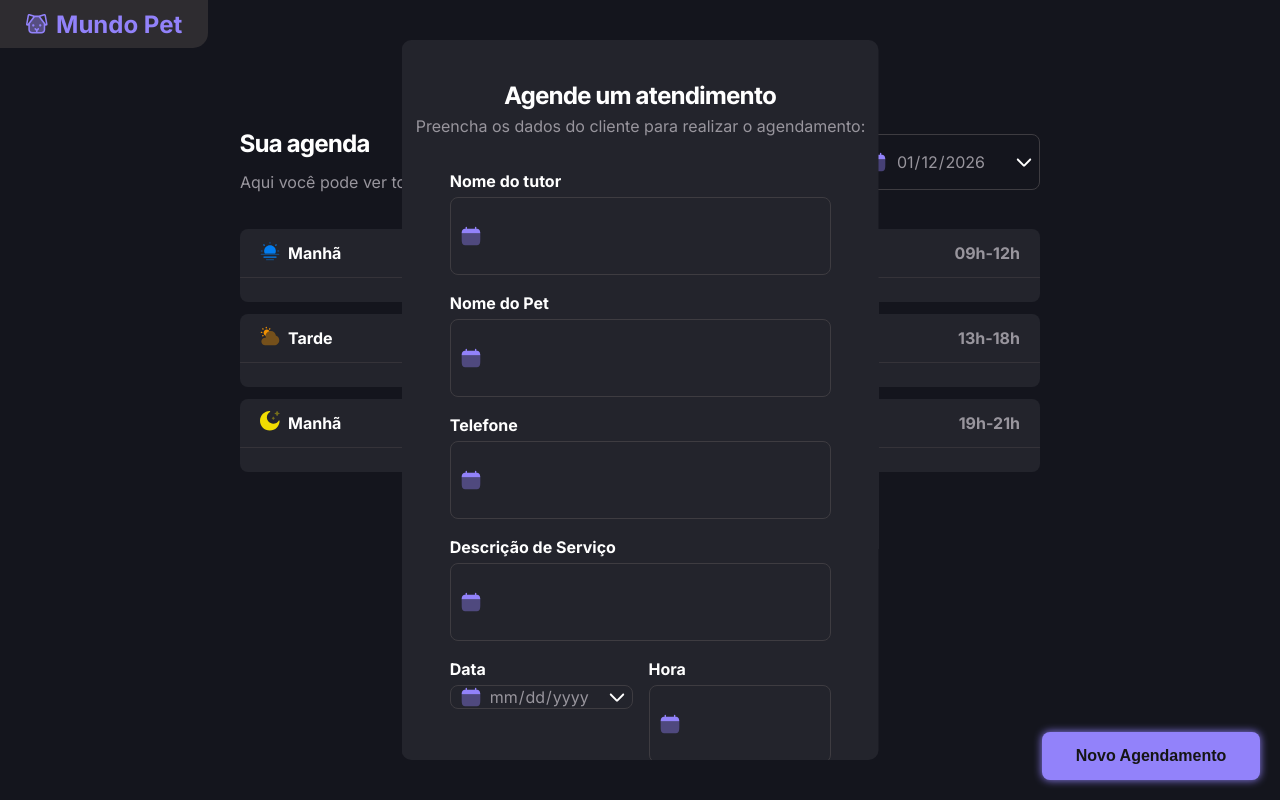
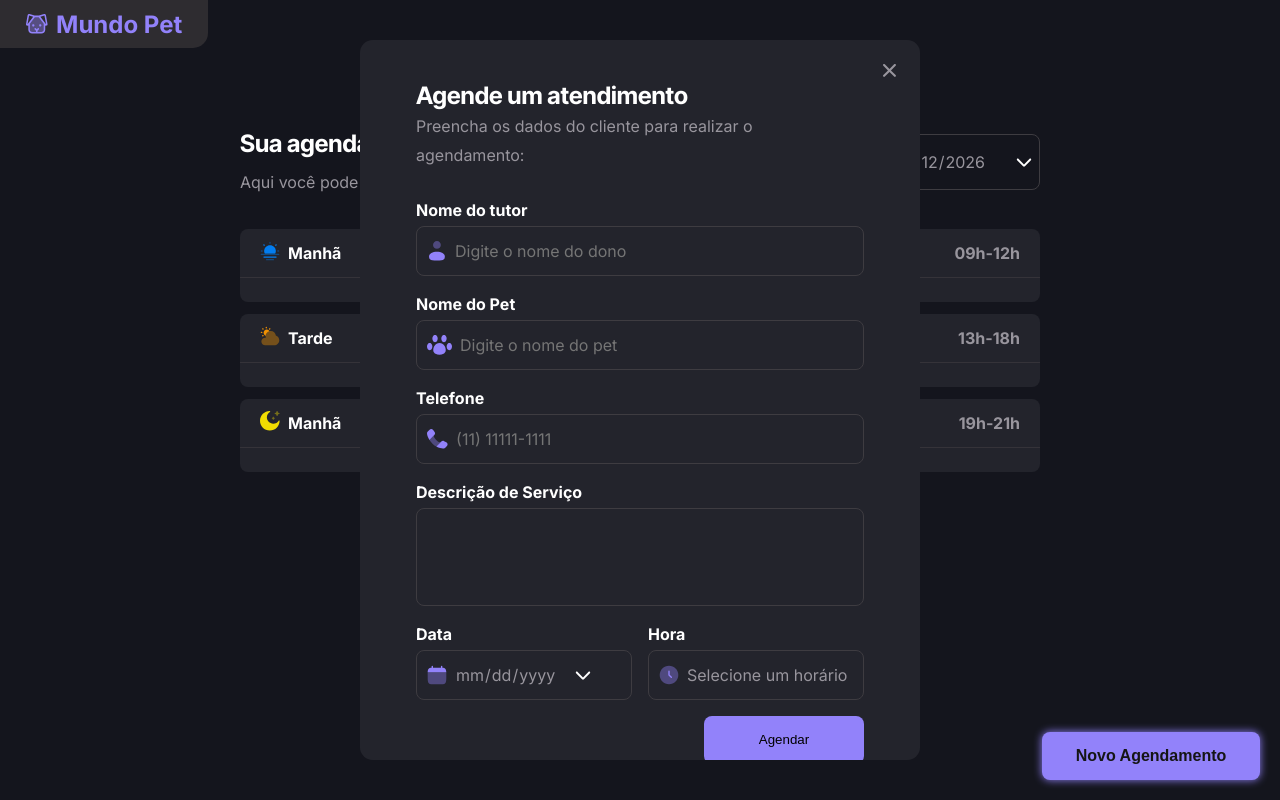
Before and after one commit to Lucas-O-S/PetShopSite, a website built with webpack: page src/index.html in a window 1280 px wide. Both pictures are taken after a click on the element "Novo Agendamento". Built offline with nearby package versions, Linux system fonts and the light colour scheme; data requests are answered from the project's data file; a web font is replaced by a local one.

Commit message:
Fix: visual modal pronto

```diff
--- a/src/pages/scheduleModal.html
+++ b/src/pages/scheduleModal.html
@@ -2,45 +2,48 @@
 
    <div class="scheduleModal-container">
 
-   <div class="scheduleModal-header">
+      <img class="modalExit" class="icon" src="./assets/svg/Vector.svg" alt="exit" srcset="">
 
-      <h1>Agende um atendimento</h1>
-      <p>Preencha os dados do cliente para realizar o agendamento:</p>
+      <div class="scheduleModal-header">
+
+         <h1>Agende um atendimento</h1>
+         <p>Preencha os dados do cliente para realizar o agendamento:</p>
+
+      </div>
 
 
       <form id="newScheduleForm">
 
-         <div class="fieldArea"">
+         <div class="fieldArea">
 
             <div class="fieldArea-item">
                <label for="TutorName">Nome do tutor</label>
                <div class="customInput">
-                  <img class="icon" src="./assets/svg/Calendar-Minimalistic--Streamline-Solar.svg" alt="calendario" srcset="">
-                  <input type="text" id="TutorName" name="TutorName" required />
+                  <img class="icon" src="./assets/svg/User.svg" alt="calendario" srcset="">
+                  <input type="text" id="TutorName" name="TutorName" placeholder="Digite o nome do dono" required  />
                </div>
             </div>
 
             <div class="fieldArea-item">
                <label for="PetName">Nome do Pet</label>
                <div class="customInput">
-                  <img class="icon" src="./assets/svg/Calendar-Minimalistic--Streamline-Solar.svg" alt="calendario" srcset="">
-                  <input type="text" id="PetName" name="PetName" required />
+                  <img class="icon" src="./assets/svg/pet-paw--paw-foot-animals-pets-footprint-track-hotel.svg" alt="calendario" srcset="">
+                  <input type="text" id="PetName" name="PetName" placeholder="Digite o nome do pet" required />
                </div>
             </div>
 
             <div class="fieldArea-item">
                <label for="Telefone">Telefone</label>
                <div class="customInput">
-                  <img class="icon" src="./assets/svg/Calendar-Minimalistic--Streamline-Solar.svg" alt="calendario" srcset="">
-                  <input type="text" id="Telefone" name="Telefone" required />
+                  <img class="icon" src="./assets/svg/Phone.svg" alt="calendario" srcset="">
+                  <input type="text" id="Telefone" name="Telefone" placeholder="(11) 11111-1111" required />
                </div>
             </div>
 
             <div class="fieldArea-item">
                <label for="Service">Descrição de Serviço</label>
                <div class="customInput">
-                  <img class="icon" src="./assets/svg/Calendar-Minimalistic--Streamline-Solar.svg" alt="calendario" srcset="">
-                  <input type="text" id="Service" name="Service" required />
+                  <textarea type="textarea" id="Service" name="Service" placeholder="Digite o serviço" required> </textarea>
                </div>
             </div>
 
@@ -57,8 +60,37 @@
                <div class="fieldArea-item">
                   <label for="Hour">Hora</label>
                   <div class="customInput">
-                     <img class="icon" src="./assets/svg/Calendar-Minimalistic--Streamline-Solar.svg" alt="calendario" srcset="">
-                     <input type="Text" id="Hour" name="Hour" required />
+                     <img class="icon" src="./assets/svg/Clock-Circle--Streamline-Solar.svg" alt="calendario" srcset="">
+                     <select type="Text" id="Hour" name="Hour" required >
+                          <option value="">Selecione um horário</option>
+
+                              <option value="09:00">09:00</option>
+                              <option value="09:30">09:30</option>
+                              <option value="10:00">10:00</option>
+                              <option value="10:30">10:30</option>
+                              <option value="11:00">11:00</option>
+                              <option value="11:30">11:30</option>
+                              <option value="12:00">12:00</option>
+                              <option value="12:30">12:30</option>
+                              <option value="13:00">13:00</option>
+                              <option value="13:30">13:30</option>
+                              <option value="14:00">14:00</option>
+                              <option value="14:30">14:30</option>
+                              <option value="15:00">15:00</option>
+                              <option value="15:30">15:30</option>
+                              <option value="16:00">16:00</option>
+                              <option value="16:30">16:30</option>
+                              <option value="17:00">17:00</option>
+                              <option value="17:30">17:30</option>
+                              <option value="18:00">18:00</option>
+                              <option value="18:30">18:30</option>
+                              <option value="19:00">19:00</option>
+                              <option value="19:30">19:30</option>
+                              <option value="20:00">20:00</option>
+                              <option value="20:30">20:30</option>
+                              <option value="21:00">21:00</option>
+
+                     </select>
                   </div>
                </div>
 
@@ -66,10 +98,12 @@
             </div>
 
 
+
+            <button type="submit" id="sendButton">Agendar</button>
+         </div>
       </form>
+
 
    </div>
 
-</div>
-
 </template>
--- a/src/styles/index.css
+++ b/src/styles/index.css
@@ -162,23 +162,10 @@ colgroup col:first-child{
     min-width:  13.625rem;
     max-width: 13.625rem;       /* 218px */
     height: 3rem;               /* 48px */
-    border-radius: 0.5rem;      /* 8px */
-    background-color: var(--background-brand);
     box-shadow: 0 0 0.5rem var(--background-brand); /* 5px */
-    border: none;
-    outline: none;
+
 }
 
-#newScheduleButton button:hover{
-    background-color: var(--background-highlights);
-    box-shadow: 0 0 0.5rem var(--background-highlights);
-}
-
-button h2{
-    color: var(--background-primary);
-    font-size: 1rem;            /* 16px */
-    font-weight: bold;
-}
 
 @media(max-width: 37.5rem){
 
--- a/src/styles/inputs.css
+++ b/src/styles/inputs.css
@@ -1,4 +1,4 @@
-input{
+input, textarea, select{
     all: unset;
     text-align: left;
     max-width: 100%;
@@ -14,6 +14,12 @@ input[type="date"] {
     max-width: 100%;
     background: url("../assets/svg/arrowDown.svg") no-repeat right 0.3125rem center; /* 5px */
     background-size: 1.25rem;   /* 20px */
+}
+
+
+
+select{
+    align-items: center;
 }
 
 .customInput {
@@ -34,3 +40,22 @@ input[type="date"] {
     border-color: var(--border-brand);
     color: var(--content-primary);
 }
+
+
+button{
+    border-radius: 0.5rem;      /* 8px */
+    background-color: var(--background-brand);
+    border: none;
+    outline: none;
+}
+
+button:hover{
+    background-color: var(--background-highlights);
+    box-shadow: 0 0 0.5rem var(--background-highlights);
+}
+
+button h2{
+    color: var(--background-primary);
+    font-size: 1rem;            /* 16px */
+    font-weight: bold;
+}
--- a/src/styles/modal.css
+++ b/src/styles/modal.css
@@ -11,17 +11,32 @@
     justify-content: center;
 }
 
+.modalExit{
+    position: absolute;
+    top: 1.5rem;
+    right: 1.5rem;
+    cursor: pointer;
+    z-index: 1002;
+}
+
+.modalExit:hover{
+
+    filter: brightness(1.2) contrast(1.3);
+
+}
+
 .scheduleModal-container {
 
-    padding-top: 2.5rem;
+    z-index: 1001;
 
-    min-width: 27.938rem;
-    min-height: 85%;
+    padding: 2.5rem 0;
+
+    min-width: 35rem;
     width: 29.813rem;
     max-height: 90%;
     max-width: 90%;
 
-    border-radius: 0.625rem;
+    border-radius: 0.8rem;
 
     display: flex;
     flex-direction: column;
@@ -35,16 +50,20 @@
 
     align-items: stretch;
 
-    margin: auto ;
-
     overflow-y: auto;
 
-    text-align: center;
+}
+
+.scheduleModal-header {
+    display: block;
+    text-align: left;
+    width: 80%;
+    margin: 0  auto;
 }
 
 .fieldArea{
 
-    padding-top: 1.75rem;
+    padding: 1.75rem 0;
 
     display: flex;
     flex-direction: column;
@@ -67,6 +86,7 @@
 }
 
 .fieldRow{
+
     display: grid;
     grid-template-columns: repeat(auto-fit, minmax(10rem, 1fr));
     gap: 1rem;
@@ -81,6 +101,43 @@
     width: 100%;
 }
 
-.fieldArea-item .customInput input[type="text"]{
-    min-height: 4.75rem;
+.fieldArea-item .customInput input[type="text"], select{
+    min-height: 3rem;
 }
+
+
+textarea{
+    min-height: 6rem;
+    width: 100%;
+}
+
+
+.fieldArea-item .customInput input[type="date"]{
+    min-height: 3rem;
+}
+
+.scheduleModal-container button{
+    display: block;
+    min-width: 10rem;
+    min-height: 3rem;
+    margin-left: auto;
+}
+
+@media(max-width: 37.5rem){
+
+    .scheduleModal-container{
+
+        min-width: 3rem;
+        max-height: 90%;
+        max-width: 90%;
+    }
+
+    .scheduleModal-header{
+        width: 90%;
+    }
+
+    .fieldArea{
+        width: 90%;
+        padding: 1rem 0;
+    }
+}
```
Also changed, not shown: src/assets/svg/Clock-Circle--Streamline-Solar.svg (added), src/assets/svg/Phone.svg (added), src/assets/svg/User.svg (added), src/assets/svg/Vector.svg (added), src/assets/svg/pet-paw--paw-foot-animals-pets-footprint-track-hotel.svg (added).
